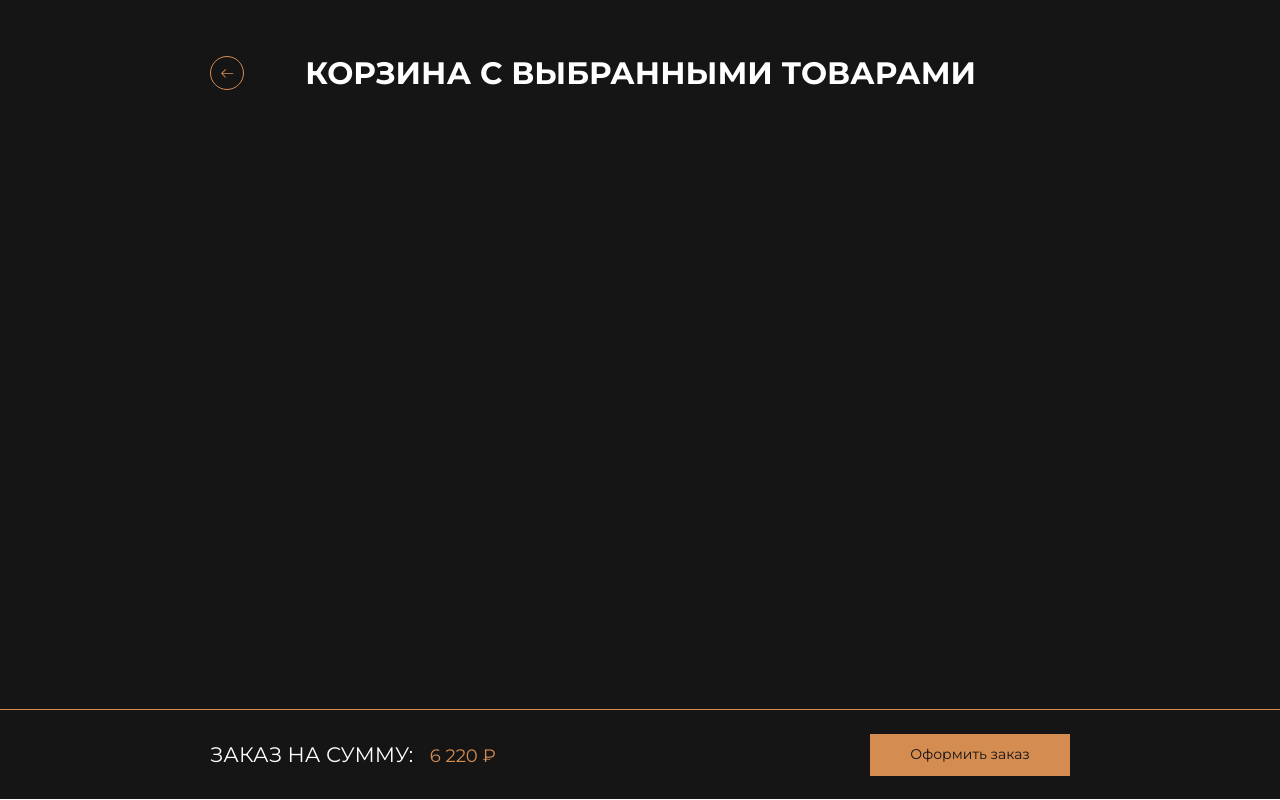
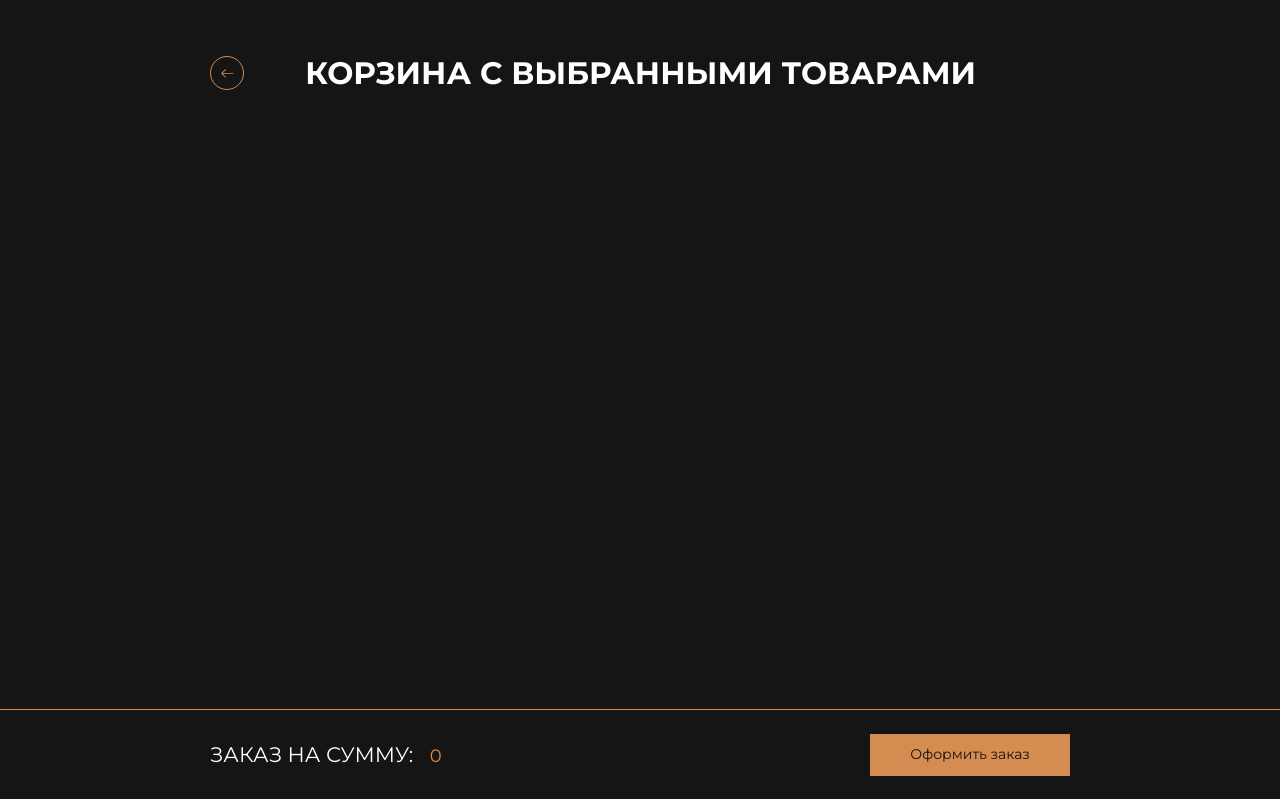
Before and after one commit to angelinaivanova16/food-delivery, a React (Create React App) app: page /basket in a window 1280 px wide. Built offline with nearby package versions, Linux system fonts and the light colour scheme.

Commit message:
implement counters with store

```diff
--- a/src/components/elements/cardBasket/index.jsx
+++ b/src/components/elements/cardBasket/index.jsx
@@ -7,7 +7,6 @@ function CardBasket ({img, title, price, id}) {
   const dispatch = useDispatch();
 
   const removeProduct = () => {
-    console.log('удаление')
     dispatch(removeProductsBasket(id));
   }
 
--- a/src/pages/basket/index.jsx
+++ b/src/pages/basket/index.jsx
@@ -7,6 +7,7 @@ import { useSelector } from 'react-redux';
 
 function Basket () {
   const productsBasket = useSelector( state => state.products.basketProducts);
+  const price = useSelector( state => state.products.countPrice);
 
   return (
     <div className='basket-container'>
@@ -33,7 +34,7 @@ function Basket () {
       <hr className='basket-line' />
 
       <footer className='basket-footer'>
-        <p className='basket-order'>Заказ на сумму: <span className='basket-price'>6 220 ₽</span></p>
+        <p className='basket-order'>Заказ на сумму: <span className='basket-price'>{price}</span></p>
         {/* <button className='basket-button'>Оформить заказ</button> */}
         <Button btnName='Оформить заказ'/>
       </footer>
--- a/src/pages/products/index.jsx
+++ b/src/pages/products/index.jsx
@@ -1,17 +1,13 @@
 import './products.css'
-// import { products } from '../../products';
 import Card from '../../components/elements/card';
 import { Link } from "react-router-dom";
-// import React, { useState } from 'react';
 import { useSelector } from 'react-redux';
-// import { addProductsBasket } from '../../store/reducers/products';
-// import { useDispatch } from 'react-redux';
 
 function Products () {
-  const products = useSelector(state => state.products.products)
+  const products = useSelector(state => state.products.products);
+  const count = useSelector(state => state.products.countProducts);
+  const price = useSelector(state => state.products.countPrice)
 
-  // const [count, setCount] = useState(0);
-  // const [countPrice, setCountPrice] = useState(0);
 
   return (
     <main className="main">
@@ -20,10 +16,8 @@ function Products () {
           <h1 className='header-title'>наша продукция</h1>
           <div className="header-basket">
             <div className='header-basket-text'>
-              {/* <p>{count} товар(а)</p>
-              <p>на сумму {countPrice} ₽</p> */}
-              <p>0 товар(а)</p>
-              <p>на сумму 0 ₽</p>
+              <p>{count} товар(а)</p>
+              <p>на сумму {price} ₽</p>
             </div>
             <Link to={'/basket'}>
               <div className='header-basket-image'></div>
@@ -35,11 +29,6 @@ function Products () {
           {products.map(item => {
             return (
               <Card
-              // click={() => {
-              //   setCount(count + 1);
-              //   setCountPrice(countPrice + parseInt(item.price.split(/\s+/).join('')));
-              // }
-              // }           до homework_06 без redux делала так
               key={item.id}
               id={item.id}
               img={item.url}
--- a/src/store/reducers/products.jsx
+++ b/src/store/reducers/products.jsx
@@ -3,7 +3,9 @@ import { products } from "../../products";
 
 const initialState = {
   products: products,
-  basketProducts: []
+  basketProducts: [],
+  countProducts: 0,
+  countPrice: 0
 }
 
 export const productsSlice = createSlice({
@@ -11,14 +13,20 @@ export const productsSlice = createSlice({
   initialState,
   reducers: {
     addProductsBasket: (state, payload) => {
-      // console.log(payload);
-      state.basketProducts.push(payload.payload)
+      state.basketProducts.push(payload.payload);
+      state.countProducts = state.basketProducts.length;
+      state.countPrice = state.basketProducts.reduce((acc, current) => {
+        return acc + parseInt(current.price.split(/\s+/).join(''));
+      }, 0)
     },
     removeProductsBasket: (state, payload) => {
-      console.log(payload);
       state.basketProducts = state.basketProducts.filter((item) => {
         return item.idx !== payload.payload;
       })
+      state.countProducts = state.basketProducts.length;
+      state.countPrice = state.basketProducts.reduce((acc, current) => {
+        return acc + parseInt(current.price.split(/\s+/).join(''));
+      }, 0)
     }
   }
 })
```
